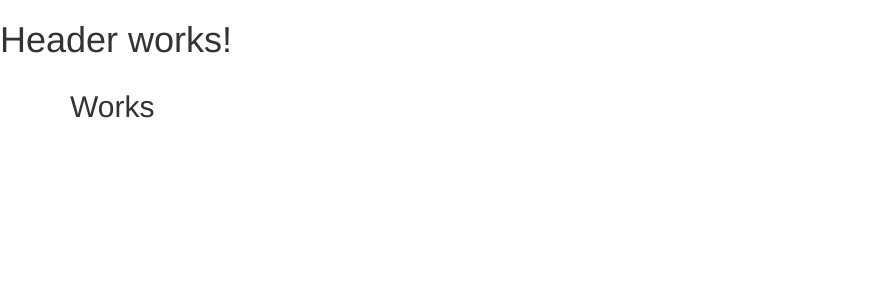
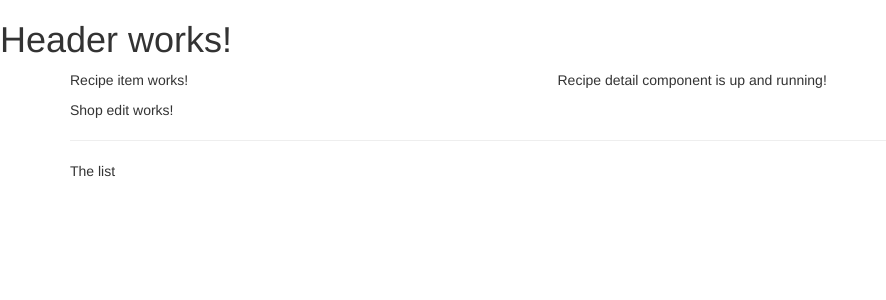
Before and after one commit to mergemaven11/Grocery-app, an Angular app: page / in a window 1280 px wide. Shown: the top 300 px of the page, without its empty margins (0-886 px from the left). Built offline with nearby package versions, Linux system fonts and the light colour scheme.

Commit message:
Add better HTML structure

```diff
--- a/src/app/app.component.html
+++ b/src/app/app.component.html
@@ -2,7 +2,8 @@
 <div class="container">
   <div class="row">
     <div class="col-md-12">
-      <h2>Works</h2>
+      <app-recipe-book></app-recipe-book>
+      <app-shopping-list></app-shopping-list>
     </div>
   </div>
 </div>
--- a/src/app/recipe-book/recipe-book.component.html
+++ b/src/app/recipe-book/recipe-book.component.html
@@ -1 +1,8 @@
-<p>recipe-book works!</p>
+<div class="row">
+    <div class="col-md-5">
+        <app-recipe-list></app-recipe-list>
+    </div>
+    <div class="col-md-7">
+        <app-recipe-detail></app-recipe-detail>
+    </div>
+</div>
--- a/src/app/recipe-book/recipe-detail/recipe-detail.component.html
+++ b/src/app/recipe-book/recipe-detail/recipe-detail.component.html
@@ -1 +1 @@
-<h2>Recipe detail component is up and running! </h2>
+<p>Recipe detail component is up and running! </p>
--- a/src/app/recipe-book/recipe-list/recipe-item/recipe-item.component.html
+++ b/src/app/recipe-book/recipe-list/recipe-item/recipe-item.component.html
@@ -0,0 +1 @@
+<p>Recipe item works!</p>
--- a/src/app/recipe-book/recipe-list/recipe-list.component.html
+++ b/src/app/recipe-book/recipe-list/recipe-list.component.html
@@ -1 +1 @@
-<h2>Recipe-list component works! </h2>
+<app-recipe-item></app-recipe-item>
--- a/src/app/shopping-list/shopping-list.component.html
+++ b/src/app/shopping-list/shopping-list.component.html
@@ -1 +1,7 @@
-<p>shopping-list works!</p>
+<div class="row">
+    <div class="col-xs-10">
+        <app-shoppingList-edit></app-shoppingList-edit>
+        <hr>
+        <p>The list</p>
+    </div>
+</div>
--- a/src/app/shopping-list/shoppingList-edit/shoppingList-edit.component.html
+++ b/src/app/shopping-list/shoppingList-edit/shoppingList-edit.component.html
@@ -1 +1 @@
-<h2>It is working</h2>
+<p>Shop edit works!</p>
```
